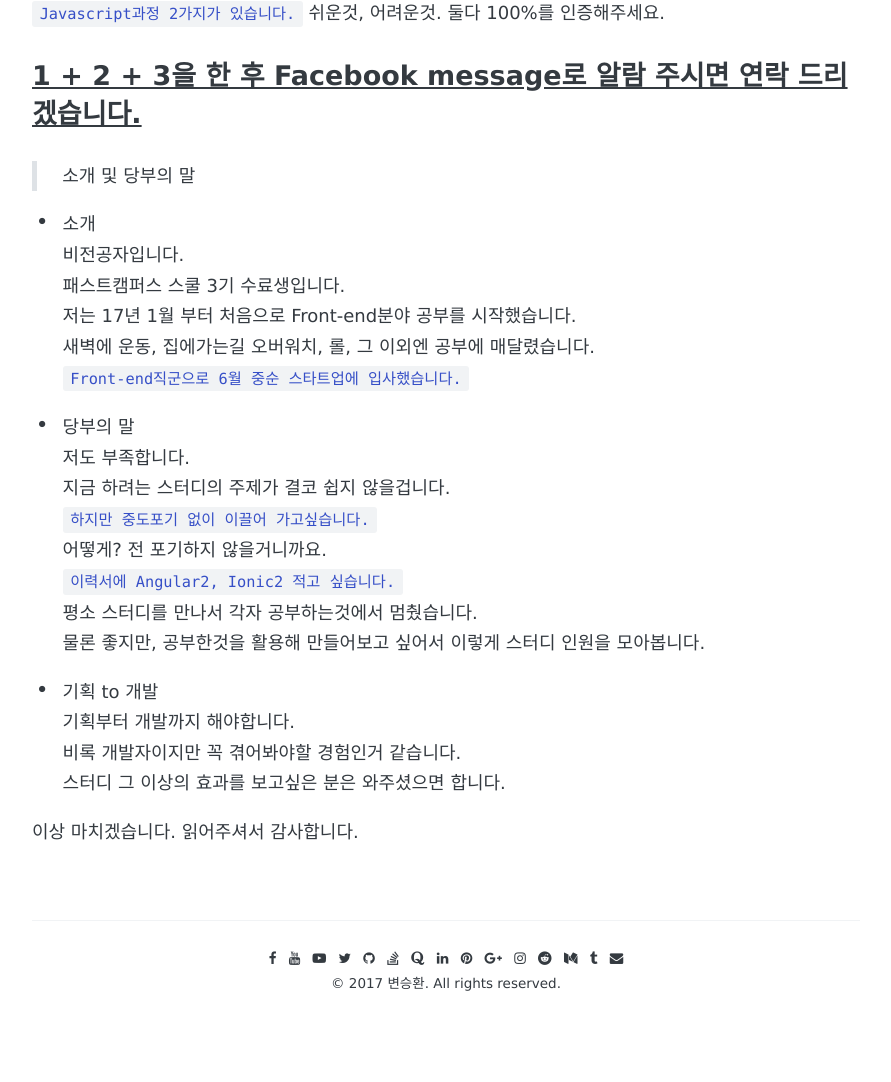
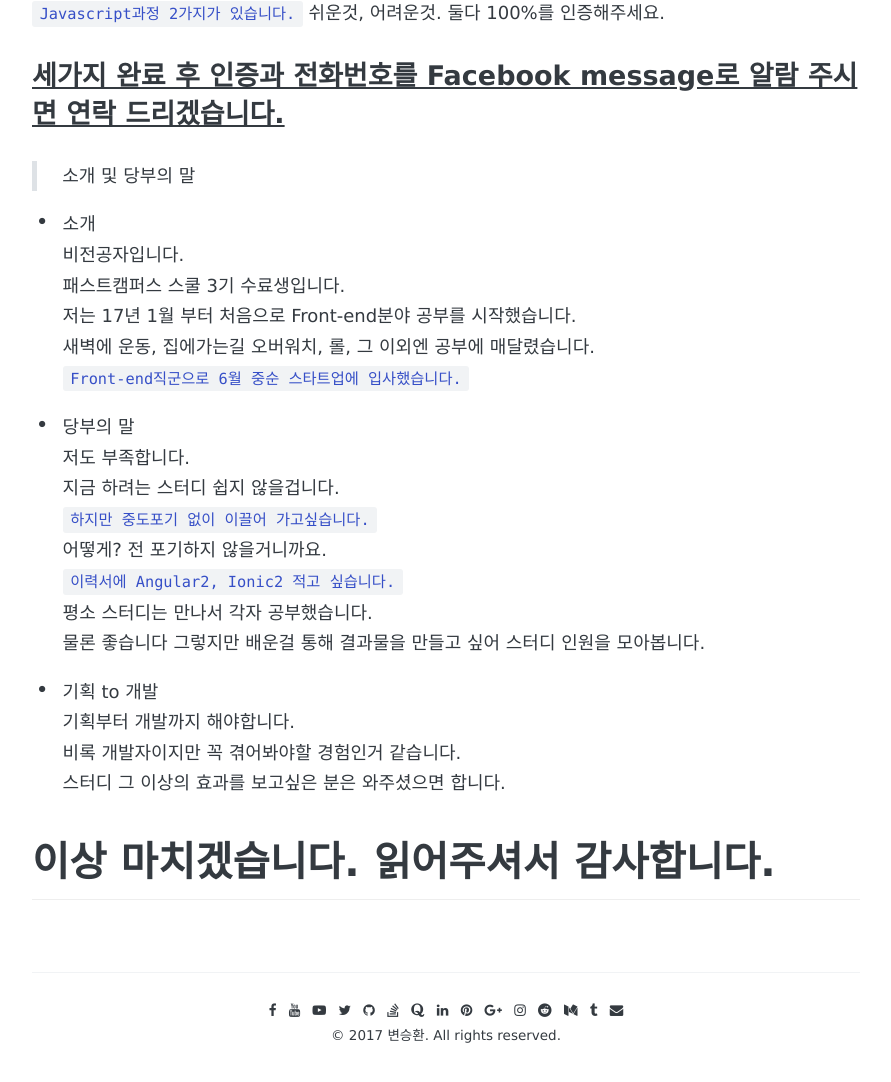
Before and after one commit to awesome-hwan/awesome-hwan.github.io, a Jekyll site: the page built from _posts/2017-08-15-[스터디]모집공고초안.md, in a window 1280 px wide and 1400 px high, scrolled down 3730 px. Shown: the part 263-1345 px from the top of the window, without its empty margins (194-1085 px from the left). Built offline with Jekyll 4.4.1, drawn with Linux system fonts in a browser that asks for light colours; some web fonts are replaced; comment, search, counter and statistics services are not loaded; some of the changed text lies outside the part shown.

Commit message:
Study part.1

```diff
--- a/_posts/2017-08-15-[스터디]모집공고초안.md
+++ b/_posts/2017-08-15-[스터디]모집공고초안.md
@@ -84,7 +84,7 @@ hexo, jekyll 상관없습니다.
 쉬운것, 어려운것. 둘다 100%를 인증해주세요.
 
 
-### <U>1 + 2 + 3을 한 후 Facebook message로 알람 주시면 연락 드리겠습니다.</U>
+### <U>세가지 완료 후 인증과 전화번호를 Facebook message로 알람 주시면 연락 드리겠습니다.</U>
 
 
 > 소개 및 당부의 말
@@ -98,16 +98,16 @@ hexo, jekyll 상관없습니다.
 
 - 당부의 말
 저도 부족합니다.
-지금 하려는 스터디의 주제가 결코 쉽지 않을겁니다.
+지금 하려는 스터디 쉽지 않을겁니다.
 `하지만 중도포기 없이 이끌어 가고싶습니다.`
 어떻게? 전 포기하지 않을거니까요.
 `이력서에 Angular2, Ionic2 적고 싶습니다.`
-평소 스터디를 만나서 각자 공부하는것에서 멈췄습니다.
-물론 좋지만, 공부한것을 활용해 만들어보고 싶어서 이렇게 스터디 인원을 모아봅니다.
+평소 스터디는 만나서 각자 공부했습니다.
+물론 좋습니다 그렇지만 배운걸 통해 결과물을 만들고 싶어 스터디 인원을 모아봅니다.
 
 - 기획 to 개발
 기획부터 개발까지 해야합니다.
 비록 개발자이지만 꼭 겪어봐야할 경험인거 같습니다.
 스터디 그 이상의 효과를 보고싶은 분은 와주셨으면 합니다.
 
-이상 마치겠습니다. 읽어주셔서 감사합니다.
+# 이상 마치겠습니다. 읽어주셔서 감사합니다.
```
Also changed, not shown: other parts of _posts/2017-08-15-[스터디]모집공고초안.md (+1 -1 lines).
